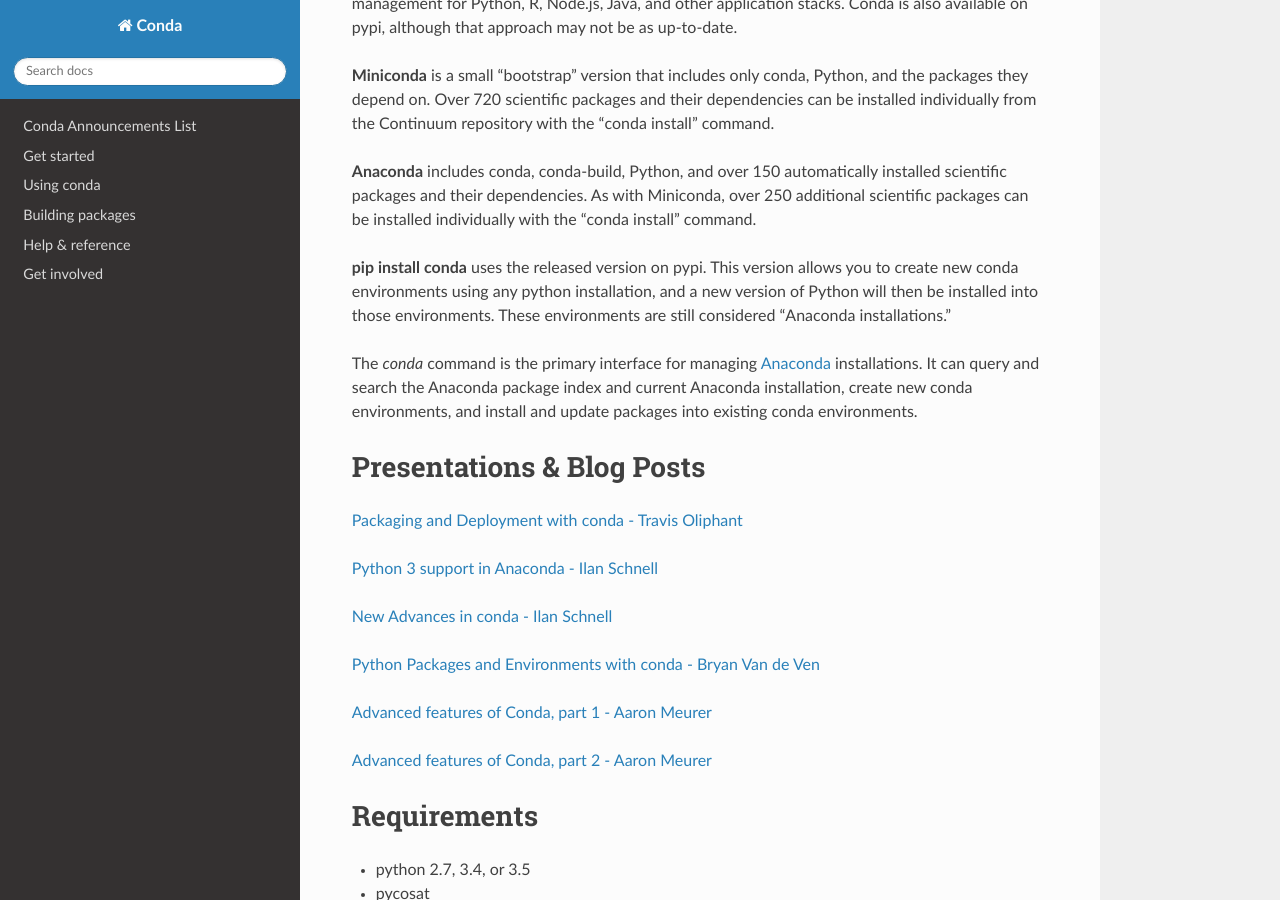
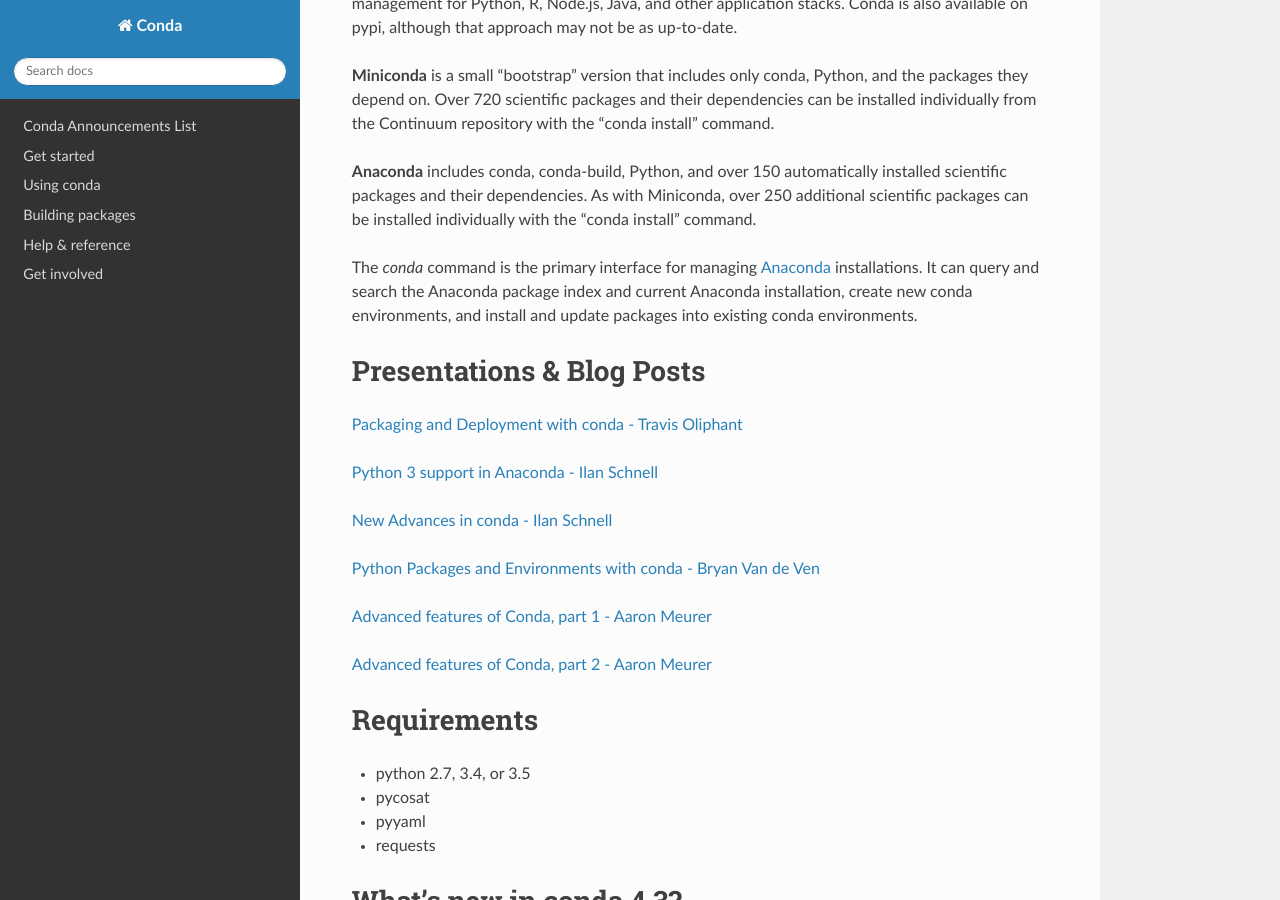
Before and after one commit to conda/conda-docs, a Sphinx documentation site: the page built from docs/source/index.rst, in a window 1280 px wide and 900 px high, scrolled down 450 px. Built offline with Sphinx 7.4.7 and the Read the Docs theme 2.0.0, drawn with Linux system fonts in a browser that asks for light colours.

Commit message:
remove pip install conda

```diff
--- a/docs/source/index.rst
+++ b/docs/source/index.rst
@@ -27,10 +27,6 @@
 **Anaconda** includes conda, conda-build, Python, and over 150 automatically installed scientific packages and
 their dependencies. As with Miniconda, over 250 additional scientific packages can be installed individually with
 the "conda install" command.
-
-**pip install conda** uses the released version on pypi.  This version allows you to create new conda environments using
-any python installation, and a new version of Python will then be installed into those environments.  These environments
-are still considered "Anaconda installations."
 
 The `conda` command is the primary interface for managing `Anaconda
 <http://docs.continuum.io/anaconda/index.html>`_ installations. It can query
```
